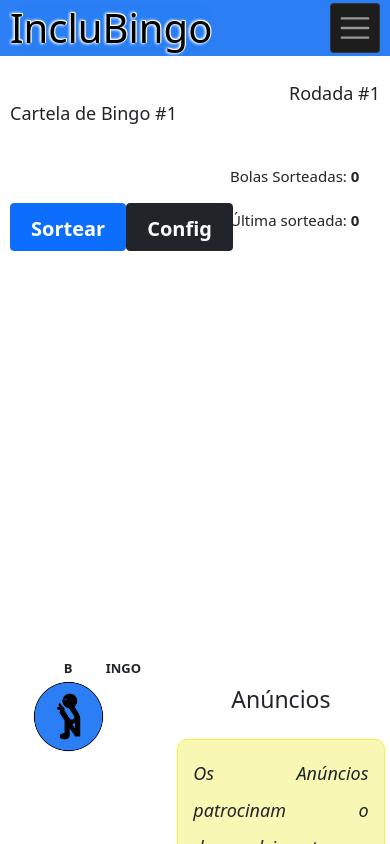
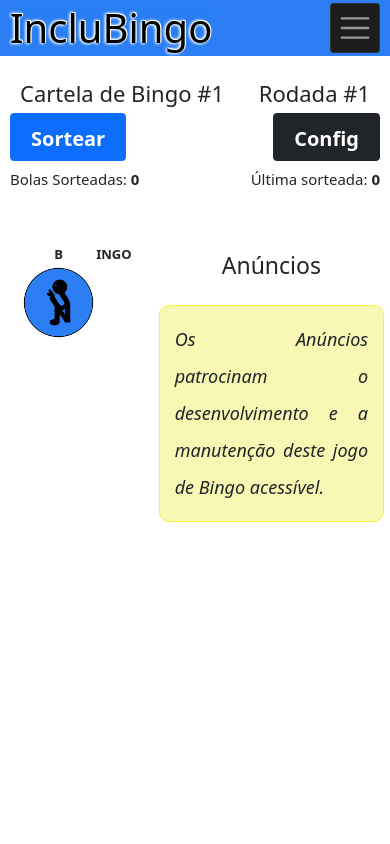
Before and after one commit to inclunet/bin-go, a SvelteKit app in the folder bingo/: page /bingo/1/1 in a window 390 px wide. Shown: the top 844 px of the page. Built offline with nearby package versions, Linux system fonts and the light colour scheme; no server answers.

Commit message:
adjust layout

```diff
--- a/bingo/src/lib/Adds.svelte
+++ b/bingo/src/lib/Adds.svelte
@@ -6,7 +6,7 @@
     });
 </script>
 
-<section class="container">
+<section class="container-adds">
     <h2>Anúncios</h2>
     <p>
         <em>
@@ -18,7 +18,6 @@
     <!-- Transição do Bingo -->
     <ins
         class="adsbygoogle"
-        style="display:block;"
         data-ad-client="ca-pub-6710397565046630"
         data-ad-slot="7204703685"
         data-ad-format="auto"
@@ -31,7 +30,14 @@
         font-size: 62.5%;
     }
     h2 {
+        margin-top: 0;
         font-size: 2.8rem;
+    }
+    ins {
+        display: flex;
+        flex-wrap: wrap;
+        width: 100%;
+        overflow: hidden;
     }
     p {
         background-color: #f8f8b4;
@@ -51,10 +57,14 @@
         h2 {
             font-size: 2.3rem;
         }
-        .container {
+        .container-adds {
             margin: 0;
             padding: 0;
             width: 95%;
         }
+
+        ins {
+            width: 100%;
+        }
     }
 </style>
--- a/bingo/src/lib/Button.svelte
+++ b/bingo/src/lib/Button.svelte
@@ -22,6 +22,7 @@
         font-size: 62.5%;
     }
     button {
+        margin-top: 0;
         padding: 1rem;
         font-size: 2rem;
     }
@@ -29,8 +30,16 @@
     @media (max-width: 450px) {
         button {
             height: 4.8rem;
-            padding: 0.7rem;
-            font-size: 1.6rem;
+            padding: 0.5rem;
+            font-size: 1.5rem;
+        }
+    }
+
+    @media (max-width: 410px) {
+        button {
+            height: 4.8rem;
+            padding: 0.5rem 0.3rem;
+            font-size: 1.4rem;
         }
     }
 </style>
--- a/bingo/src/lib/bingo/CardDefault.svelte
+++ b/bingo/src/lib/bingo/CardDefault.svelte
@@ -1,12 +1,14 @@
 <script>
     import CardNumber from "$lib/bingo/CardNumber.svelte";
 
-    export let card = {Numbers: []};
-    </script>
+    export let card = { Numbers: [] };
 
-<div class="container-fluid d-flex text-center flex-column table-draw">
-    <!-- <div class="table-draw"> -->
+    let table_client = false;
 
+    $: table_client = card.Card > 1 ? true : false;
+</script>
+
+<div class="text-center flex-column table-draw" class:table_client>
     <table summary="Cartela">
         <tr id="tr_first">
             <th scope="col">B</th>
@@ -42,9 +44,22 @@
     th {
         font-size: 2rem;
     }
+
+    .table_client {
+        /* width: 50vw !important; */
+        /* width: 30vw; */
+        display: flex;
+        align-items: center !important;
+    }
     @media (max-width: 991px) {
         .table-draw {
-            align-items: end;
+            align-items: start;
+        }
+    }
+
+    @media (max-width: 910px) {
+        .table-draw {
+            align-items: start;
         }
     }
     @media (max-width: 767px) {
--- a/bingo/src/lib/bingo/CardHeader.svelte
+++ b/bingo/src/lib/bingo/CardHeader.svelte
@@ -178,7 +178,7 @@
         </MediaQuery>
     {/if}
     {#if $card.Card > 1}
-        <div class="container-header">
+        <div class="container-header-client">
             <div class="container-header-inner">
                 {#if $card.Card > 1 && !$card.Bingo}
                     <div class="container-botao">
@@ -234,9 +234,18 @@
         font-size: 62.5%;
     }
     .container {
+        width: 100%;
+        min-height: 0vh;
         padding: 0;
+        margin: 0;
     }
-    .container-header {
+    .container-header,
+    .container-header-client {
+        display: flex;
+        flex-direction: column;
+    }
+    .container-header-client {
+        width: 100%;
         display: flex;
         flex-direction: column;
     }
@@ -246,7 +255,7 @@
         margin-bottom: 50px;
     }
     .container-botao {
-        width: 25rem;
+        width: 100%;
         margin: 0;
         padding: 0;
         display: flex;
@@ -264,11 +273,10 @@
         .container-header_horizontal {
             display: grid;
             grid-template-areas: "container-status card-botao_horizontal ";
-            gap: 0 1rem;
+            gap: 0 2rem;
         }
         .container-header_horizontal .card-botao_horizontal {
             grid-area: card-botao_horizontal;
-            width: 33rem;
         }
         .container-header_horizontal .container-status {
             grid-area: container-status;
@@ -289,6 +297,11 @@
             margin: 0;
         }
     }
+    @media (max-width: 1149px) {
+        .container-header {
+            width: 25rem;
+        }
+    }
     @media (max-width: 767px) {
         p {
             margin: 0;
@@ -306,14 +319,45 @@
     @media (max-width: 450px) {
         p {
             margin: 0;
-            margin: 5px 0 7px 0px;
-            font-size: 1em;
+            padding: 0;
+            font-size: 1.5rem;
         }
         .container-botao {
-            width: 17.5rem;
+            width: auto;
         }
-        .container-status p {
-            font-size: 1.5rem;
+        .container-status {
+            width: auto;
+            display: flex;
+            flex-direction: column;
+            align-items: center;
+            margin: 0;
+            padding: 0;
+        }
+        .container-header-client {
+            width: auto;
+            flex-direction: row;
+            justify-content: space-between;
+            margin: 0 1rem;
+        }
+
+        .container-header {
+            width: 100%;
+        }
+    }
+
+    @media (max-width: 410px) {
+        .container-header-client,
+        .container-header {
+            flex-direction: column;
+        }
+        .container-status {
+            display: flex;
+            flex-direction: row;
+            justify-content: space-between;
+        }
+
+        .container-botao {
+            width: 100%;
         }
     }
 </style>
--- a/bingo/src/lib/bingo/CardHorizontal.svelte
+++ b/bingo/src/lib/bingo/CardHorizontal.svelte
@@ -23,3 +23,9 @@
         {/if}
     {/each}
 </table>
+
+<style>
+    td {
+        padding: 0 !important;
+    }
+</style>
--- a/bingo/src/lib/bingo/CardNumber.svelte
+++ b/bingo/src/lib/bingo/CardNumber.svelte
@@ -53,6 +53,11 @@
     img {
         width: 72px;
         height: 72px;
+    }
+
+    button {
+        padding: 1rem 0 !important;
+        text-align: center;
     }
     button[aria-pressed="true"] {
         background-color: #008000;
--- a/bingo/src/routes/bingo/[round]/[card]/+page.svelte
+++ b/bingo/src/routes/bingo/[round]/[card]/+page.svelte
@@ -153,6 +153,14 @@
         isBingo();
     };
 
+    export let table_client = false;
+
+    $: table_client = $card.Card > 1 ? true : false;
+
+    export let table_draw = false;
+
+    $: table_draw = $card.Card == 1 ? true : false;
+
     onMount(loadCard);
 </script>
 
@@ -160,12 +168,11 @@
     title="Inclubingo - Cartela {$card.Card}, rodada {$card.Round}"
     game="Inclubingo"
 />
-
 <div class="container container-card">
     {#if $card.Card == 1}
         <MediaQuery query="(min-width: 1150px)" let:matches>
             {#if matches}
-                <div class="mx-3 info-card table-horizontal">
+                <div class=" info-card table-horizontal" class:table_draw>
                     <div class="container-qr_code">
                         <img src="/qr/bingo/{$card.Round}" alt="QR-Code" />
                     </div>
@@ -189,7 +196,7 @@
         </MediaQuery>
         <MediaQuery query="(max-width: 1149px)" let:matches>
             {#if matches}
-                <div class="mx-3 info-card">
+                <div class=" info-card">
                     <div class="info-card-header">
                         <h2>Cartela de Bingo #{$card.Card}</h2>
                         <h3 class="info-card-header-round">
@@ -210,7 +217,7 @@
         </MediaQuery>
     {/if}
     {#if $card.Card > 1}
-        <div class="mx-3 info-card">
+        <div class="info-card-client" class:table_client class:table_draw>
             <div class="info-card-header">
                 <h2>Cartela de Bingo #{$card.Card}</h2>
                 <h3 class="info-card-header-round">
@@ -229,14 +236,24 @@
         </div>
     {/if}
 
-    <div class="table-card">
+    <div
+        class="table-card"
+        class:table_client
+        class:table_draw
+        data-table_client={table_client}
+    >
         <Card
             card={$card}
             on:checkNumber={handleCheckNumberEvent}
             on:playCheckSound={handlePlayCheckSoundEvent}
         />
     </div>
-    <div class="anuncio">
+    <div
+        class="anuncio"
+        class:table_client
+        class:table_draw
+        data-table_client={table_client}
+    >
         <Adds />
     </div>
 </div>
@@ -258,18 +275,20 @@
         font-size: 62.5%;
     }
     h2 {
+        margin-top: 0;
         font-size: 2.8rem;
     }
     h3 {
         font-size: 2.3rem;
     }
-    .info-card,
-    .table-card {
-        flex-grow: 2;
+
+    .table_draw {
+        flex-grow: 1;
     }
-    .anuncio {
-        flex-grow: 1;
-        flex-basis: 21%;
+
+    .table_client {
+        width: 30%;
+        flex-grow: 0 !important;
     }
 
     .container-card {
@@ -295,7 +314,7 @@
                 "container-qr_code info-card-header cardHeader"
                 "tableCard tableCard tableCard"
                 "anuncio anuncio anuncio";
-            gap: 3.5rem 5rem;
+            gap: 3.5rem 2rem;
         }
         .table-horizontal .info-card-header h2 {
             font-size: 2.4rem;
@@ -337,6 +356,51 @@
             width: 100%;
         }
     }
+
+    @media (max-width: 1149px) {
+        .table_draw {
+            justify-content: center;
+        }
+        .anuncio {
+            flex-grow: 0;
+            width: 30%;
+        }
+
+        .anuncio[data-table_client="true"] {
+            width: 25%;
+        }
+
+        .table-card[data-table_client="true"] {
+            width: auto;
+        }
+    }
+    @media (max-width: 991px) {
+        .container {
+            min-width: 90vw;
+        }
+    }
+
+    @media (max-width: 970px) {
+        .anuncio[data-table_client="true"] {
+            margin-top: 1rem;
+            flex-basis: 100%;
+        }
+        .info-card-client,
+        .table-card[data-table_client="true"] {
+            flex-basis: 45%;
+        }
+    }
+
+    @media (max-width: 910px) {
+        .table-card {
+            justify-content: center;
+        }
+
+        .anuncio {
+            margin: 0;
+            flex-grow: 1;
+        }
+    }
     @media (max-width: 767px) {
         .anuncio {
             flex-basis: 50%;
@@ -353,10 +417,12 @@
     @media (max-width: 450px) {
         h2,
         h3 {
-            font-size: 1.8rem;
+            font-size: 2.2rem;
+            margin: 0;
         }
         .info-card {
-            width: 90%;
+            width: 100%;
+            margin: 0 1rem;
         }
         .container-card {
             margin-top: 17px;
@@ -365,5 +431,24 @@
             display: flex;
             justify-content: center;
         }
+
+        .table-card[data-table_client="true"],
+        .info-card-client {
+            flex-basis: 100%;
+        }
+
+        .info-card-header {
+            display: flex;
+            margin: 0 1rem;
+        }
+    }
+
+    @media (max-width: 410px) {
+    }
+    @media (max-width: 320px) {
+        h2,
+        h3 {
+            font-size: 1.8rem;
+        }
     }
 </style>
```
